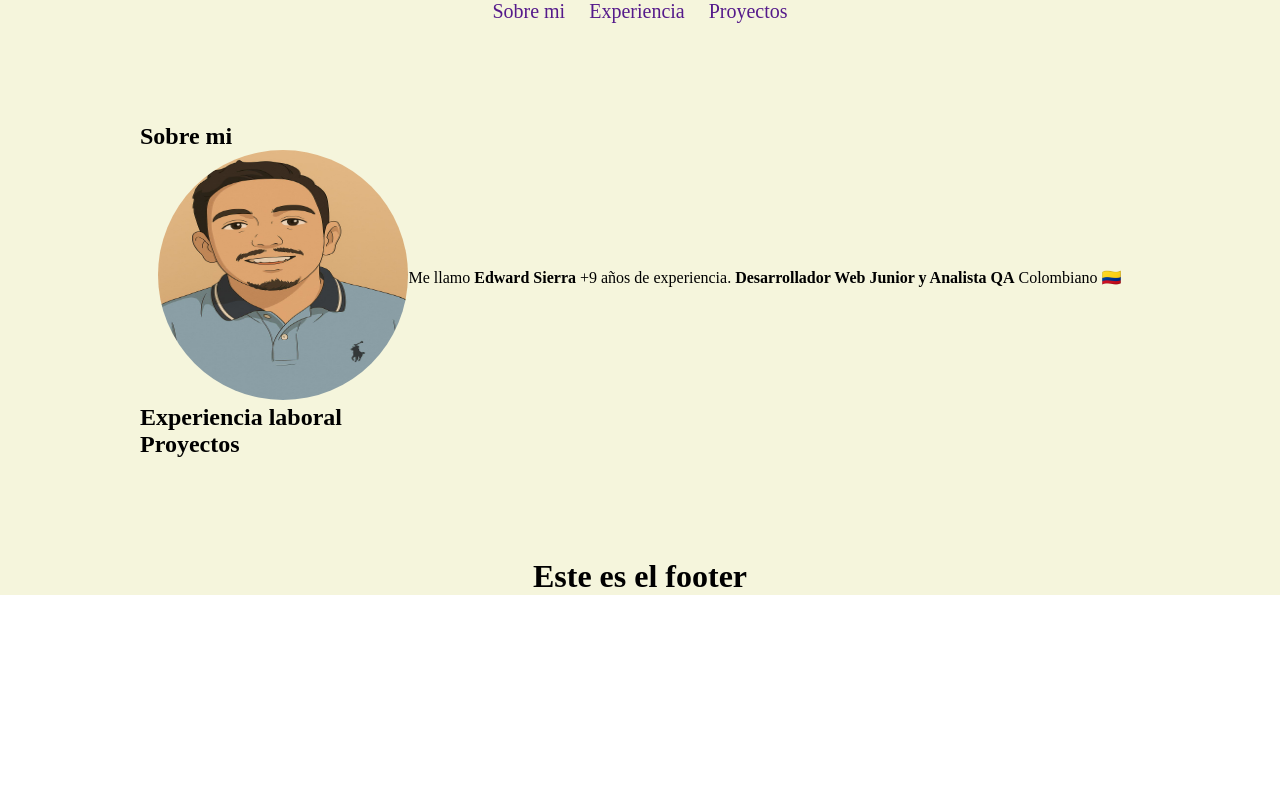
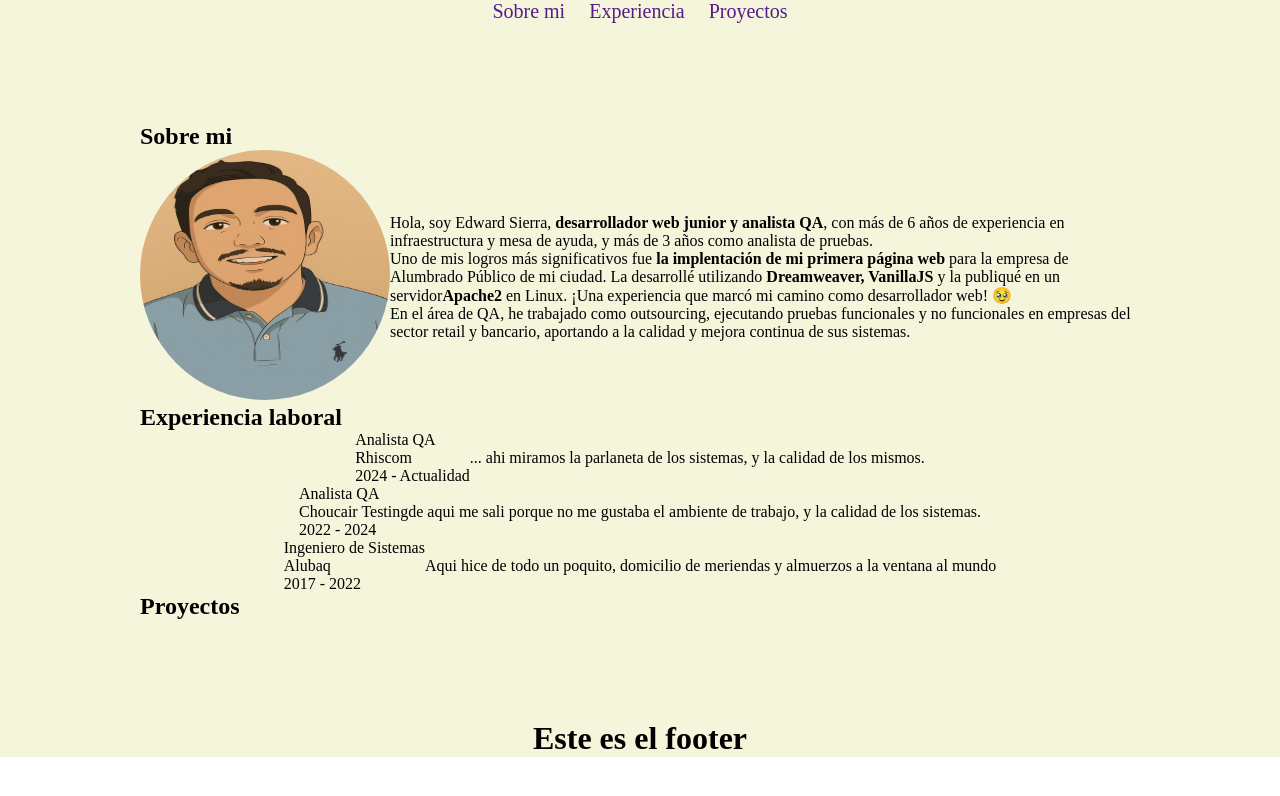
Before and after one commit to EdwardSierra-dev/my-landing-page, a React (Vite) app in the folder my-landing-page/: page / in a window 1280 px wide. Shown: the top 796 px of the page. Built offline with nearby package versions, Linux system fonts and the light colour scheme.

Commit message:
Buenas commit de urgencia...

```diff
--- a/my-landing-page/src/components/Main.jsx
+++ b/my-landing-page/src/components/Main.jsx
@@ -2,7 +2,8 @@ import React from 'react';
 import '../styles/Main.css';
 //import Foto from '../images/Foto_my_web.jpg';
 //import Foto from '../images/img2.png';
-import Foto from '../images/ghibli-style-photo.jpg'
+import Foto from '../images/ghibli-style-photo.jpg';
+import WorkExperienceCard from './WorkExperienceCard';
 
 function Main () {
   return (
@@ -15,14 +16,50 @@ function Main () {
             <img src={Foto} className='profile-img' alt='imagen de perfil edward sierra' />
           </div>
           <div className='text-about-me'>
-            <p>Me llamo <strong>Edward Sierra</strong> +9 años de experiencia. <strong>Desarrollador Web Junior y Analista QA</strong> Colombiano 🇨🇴</p>
-            <p></p>
-            <p></p>
+            <p>
+              Hola, soy Edward Sierra, <strong>desarrollador web junior y analista QA</strong>, con más de 6 años de
+              experiencia en infraestructura y mesa de ayuda, y más de 3 años como analista de pruebas.
+            </p>
+            <p>
+              Uno de mis logros más significativos fue <strong>la implentación de mi primera página web</strong> para la empresa de
+              Alumbrado Público de mi ciudad. La desarrollé utilizando <strong>Dreamweaver, VanillaJS</strong> y la publiqué en un servidor
+              <strong>Apache2</strong> en Linux. ¡Una experiencia que marcó mi camino como desarrollador web! 🥹
+            </p>
+            <p>
+              En el área de QA, he trabajado como outsourcing, ejecutando pruebas funcionales y no funcionales en empresas del sector
+              retail y bancario, aportando a la calidad y mejora continua de sus sistemas.
+            </p>
           </div>
         </div>
       </section>
       <section id='work-experience-section'>
         <h1>Experiencia laboral</h1>
+        <div className='work-experience-container'>
+          <WorkExperienceCard
+            position={'Analista QA'}
+            companyName={'Rhiscom'}
+            dateWorkExperience={'2024 - Actualidad'}
+            descriptionWorkExperience={
+              '... ahi miramos la parlaneta de los sistemas, y la calidad de los mismos. '
+            }
+          />
+          <WorkExperienceCard
+            position={'Analista QA'}
+            companyName={'Choucair Testing'}
+            dateWorkExperience={'2022 - 2024'}
+            descriptionWorkExperience={
+              'de aqui me sali porque no me gustaba el ambiente de trabajo, y la calidad de los sistemas. '
+            }
+          />
+          <WorkExperienceCard
+            position={'Ingeniero de Sistemas'}
+            companyName={'Alubaq'}
+            dateWorkExperience={'2017 - 2022'}
+            descriptionWorkExperience={
+              'Aqui hice de todo un poquito, domicilio de meriendas y almuerzos a la ventana al mundo '
+            }
+          />
+        </div>
       </section>
       <section id='projects-section'>
         <h1>Proyectos</h1>
--- /dev/null
+++ b/my-landing-page/src/components/WorkExperienceCard.jsx
@@ -0,0 +1,25 @@
+import React from 'react';
+import '../styles/WorkExperienceCard.css';
+
+function WorkExperienceCard (props) {
+  return (
+    <div className='work-experience-card'>
+      <div className='company-info'>
+        <div className='position-company'>
+          {props.position}
+        </div>
+        <div className='name-company'>
+          {props.companyName}
+        </div>
+        <div className='date-work-experience'>
+          {props.dateWorkExperience}
+        </div>
+      </div>
+      <div className='description-work-experience'>
+        {props.descriptionWorkExperience}
+      </div>
+    </div>
+  );
+}
+
+export default WorkExperienceCard;
--- a/my-landing-page/src/styles/Main.css
+++ b/my-landing-page/src/styles/Main.css
@@ -1,5 +1,5 @@
 .main-container {
-  width: 1000px;
+  max-width: 1000px;
   padding: 100px 0;
 }
 
--- /dev/null
+++ b/my-landing-page/src/styles/WorkExperienceCard.css
@@ -0,0 +1,5 @@
+.work-experience-card {
+  display: flex;
+  align-items: center;
+  justify-content: center;
+}
```
